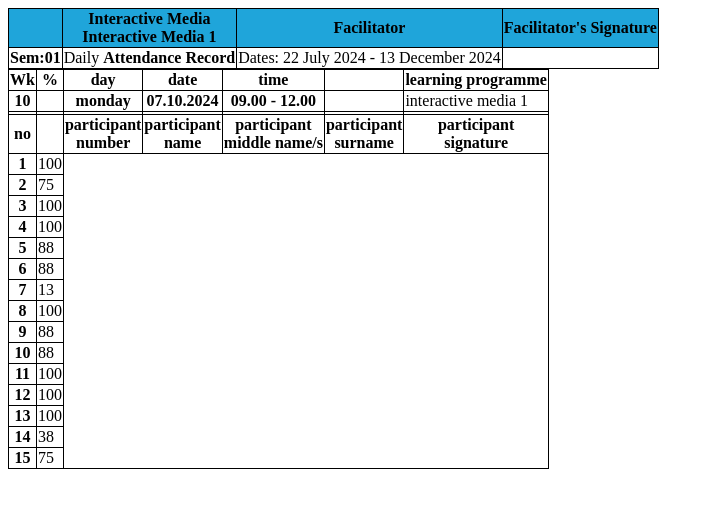
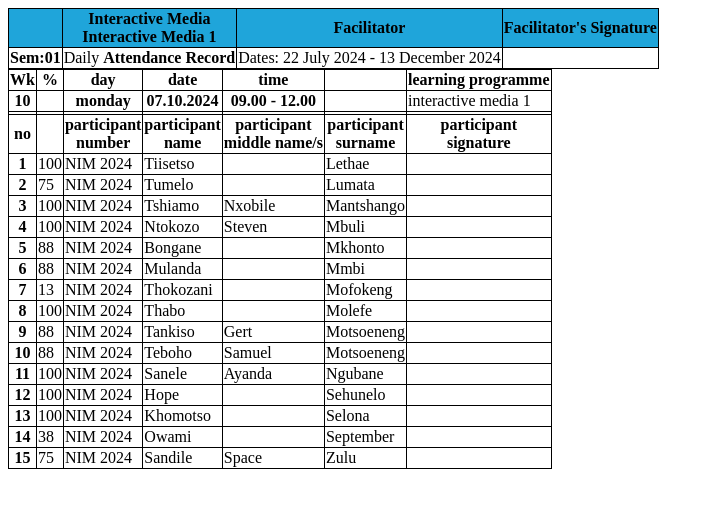
Before and after one commit to Reklam41/register, a plain HTML site: page index.html in a window 1280 px wide. Shown: the whole page, without its empty margins (0-714 px from the left). Drawn offline with Linux system fonts and the light colour scheme.

Commit message:
Added all the details on the table

```diff
--- a/index.html
+++ b/index.html
@@ -64,62 +64,138 @@
         <tr>
           <th>1</th>
           <td>100</td>
+          <td>NIM 2024</td>
+          <td>Tiisetso</td>
+          <td></td>
+          <td>Lethae</td>
+          <td></td>
         </tr>
         <tr>
           <th>2</th>
           <td>75</td>
+          <td>NIM 2024</td>
+          <td>Tumelo</td>
+          <td></td>
+          <td>Lumata</td>
+          <td></td>
         </tr>
         <tr>
           <th>3</th>
           <td>100</td>
+          <td>NIM 2024</td>
+          <td>Tshiamo</td>
+          <td>Nxobile</td>
+          <td>Mantshango</td>
+          <td></td>
         </tr>
         <tr>
           <th>4</th>
           <td>100</td>
+          <td>NIM 2024</td>
+          <td>Ntokozo</td>
+          <td>Steven</td>
+          <td>Mbuli</td>
+          <td></td>
         </tr>
         <tr>
           <th>5</th>
           <td>88</td>
+          <td>NIM 2024</td>
+          <td>Bongane</td>
+          <td></td>
+          <td>Mkhonto</td>
+          <td></td>
         </tr>
         <tr>
           <th>6</th>
           <td>88</td>
+          <td>NIM 2024</td>
+          <td>Mulanda</td>
+          <td></td>
+          <td>Mmbi</td>
+          <td></td>
         </tr>
         <tr>
           <th>7</th>
           <td>13</td>
+          <td>NIM 2024</td>
+          <td>Thokozani</td>
+          <td></td>
+          <td>Mofokeng</td>
+          <td></td>
         </tr>
         <tr>
           <th>8</th>
           <td>100</td>
+          <td>NIM 2024</td>
+          <td>Thabo</td>
+          <td></td>
+          <td>Molefe</td>
+          <td></td>
         </tr>
         <tr>
           <th>9</th>
           <td>88</td>
+          <td>NIM 2024</td>
+          <td>Tankiso</td>
+          <td>Gert</td>
+          <td>Motsoeneng</td>
+          <td></td>
         </tr>
         <tr>
           <th>10</th>
           <td>88</td>
+          <td>NIM 2024</td>
+          <td>Teboho</td>
+          <td>Samuel</td>
+          <td>Motsoeneng</td>
+          <td></td>
         </tr>
         <tr>
           <th>11</th>
           <td>100</td>
+
+          <td>NIM 2024</td>
+          <td>Sanele</td>
+          <td>Ayanda</td>
+          <td>Ngubane</td>
+          <td></td>
         </tr>
         <tr>
           <th>12</th>
           <td>100</td>
+          <td>NIM 2024</td>
+          <td>Hope</td>
+          <td></td>
+          <td>Sehunelo</td>
+          <td></td>
         </tr>
         <tr>
           <th>13</th>
           <td>100</td>
+          <td>NIM 2024</td>
+          <td>Khomotso</td>
+          <td></td>
+          <td>Selona</td>
+          <td></td>
         </tr>
         <tr>
           <th>14</th>
           <td>38</td>
+          <td>NIM 2024</td>
+          <td>Owami</td>
+          <td></td>
+          <td>September</td>
+          <td></td>
         </tr>
         <tr>
           <th>15</th>
           <td>75</td>
+          <td>NIM 2024</td>
+          <td>Sandile</td>
+          <td>Space</td>
+          <td>Zulu</td>
+          <td></td>
         </tr>
       </table>
     </main>
```
